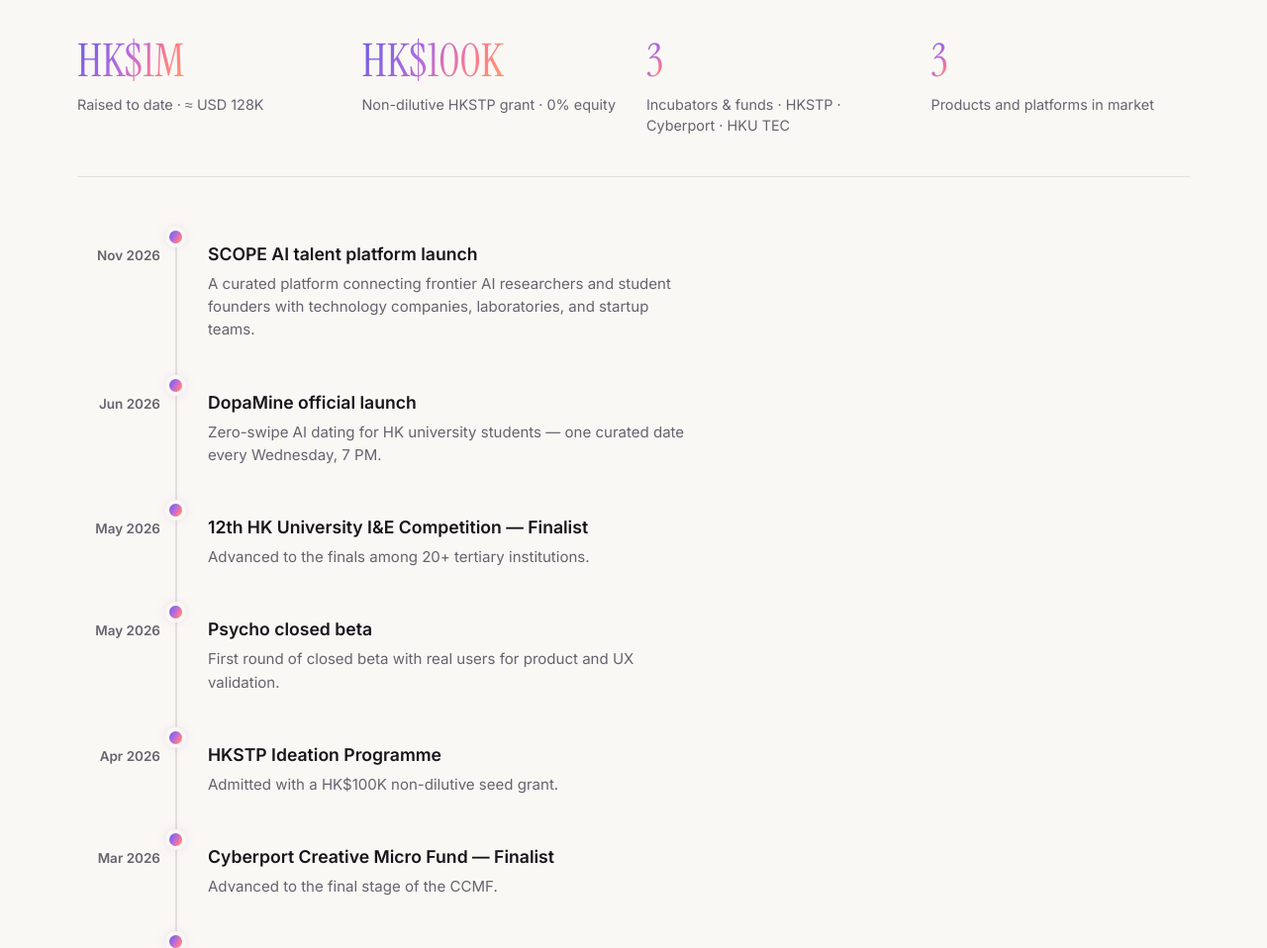
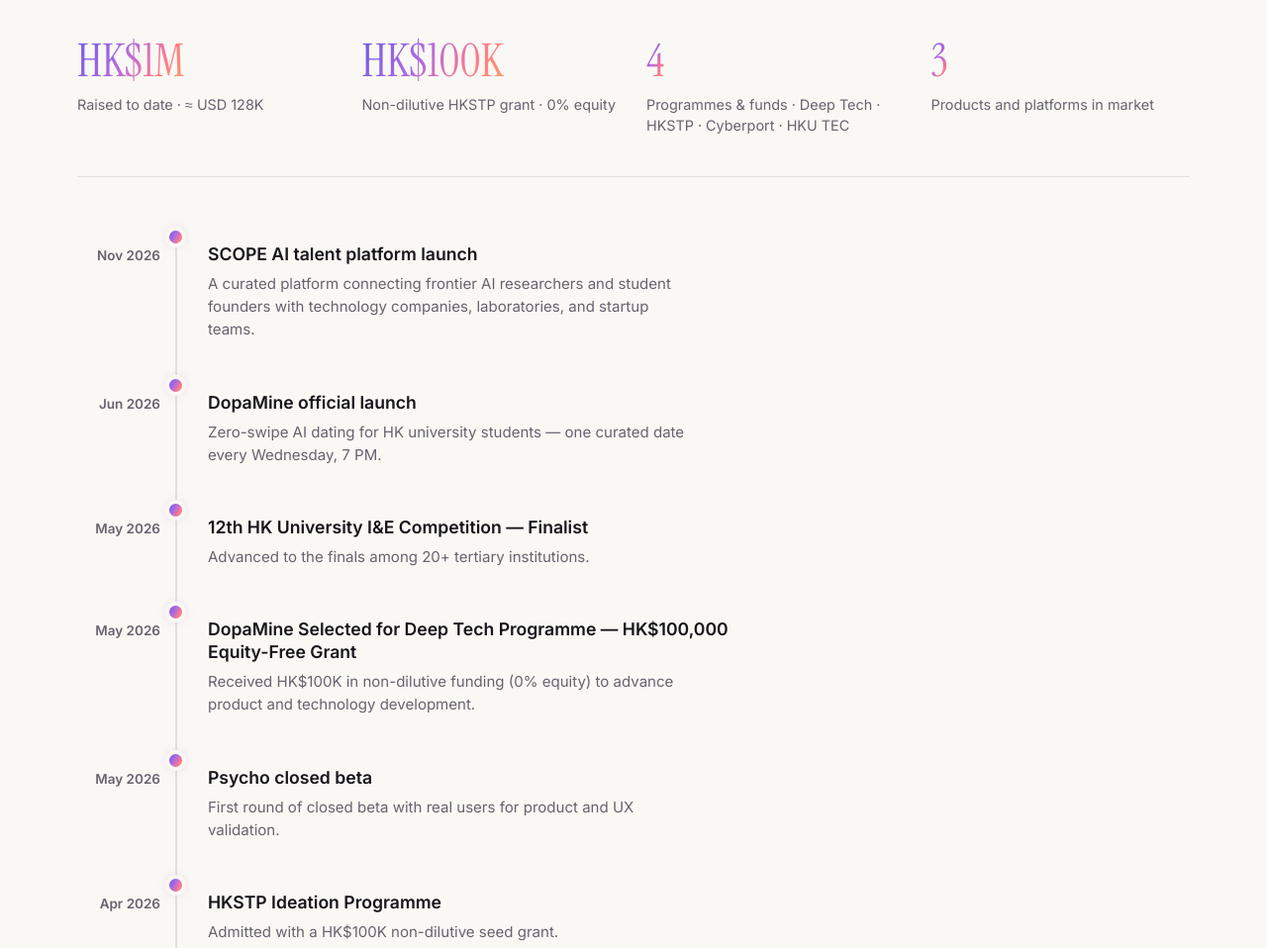
Before and after one commit to Jackie1021/psyai_website, a plain HTML site: page index.html in a window 1280 px wide. Shown: the part 8125-9083 px from the top of the page at 99% size. Drawn offline with Linux system fonts and the light colour scheme.

Commit message:
Add DopaMine Deep Tech grant milestone

```diff
--- a/i18n.js
+++ b/i18n.js
@@ -120,7 +120,7 @@
       "ms.title": "起步六个月。<br />融资 HK$1M。<em>一切才刚刚开始。</em>",
       "ms.stat1.label": "累计融资 · ≈ 12.8 万美元",
       "ms.stat2.label": "科技园非稀释拨款 · 0% 股权",
-      "ms.stat3.label": "孵化器与基金 · 科技园 · 数码港 · 港大 TEC",
+      "ms.stat3.label": "计划与基金 · Deep Tech · 科技园 · 数码港 · 港大 TEC",
       "ms.stat4.label": "已上线产品与平台",
       "ms.t0.date": "2026年11月",
       "ms.t0.title": "SCOPE AI 人才平台正式上线",
@@ -131,6 +131,9 @@
       "ms.t2.date": "2026年5月",
       "ms.t2.title": "第 12 届香港大学生创新创业大赛 — 决赛入围",
       "ms.t2.meta": "在 20 多所高校中晋级决赛。",
+      "ms.t2deep.date": "2026年5月",
+      "ms.t2deep.title": "DopaMine 入选 Deep Tech Programme — HK$100,000 股权零稀释资助",
+      "ms.t2deep.meta": "获 HK$100K 非稀释资助（0% 股权），用于推进产品与技术研发。",
       "ms.t3.date": "2026年5月",
       "ms.t3.title": "Psycho 封闭测试",
       "ms.t3.meta": "首轮面向真实用户的封测，验证产品与体验。",
@@ -340,7 +343,7 @@
       "ms.title": "起步六個月。<br />融資 HK$1M。<em>一切才剛剛開始。</em>",
       "ms.stat1.label": "累計融資 · ≈ 12.8 萬美元",
       "ms.stat2.label": "科技園非稀釋撥款 · 0% 股權",
-      "ms.stat3.label": "孵化器與基金 · 科技園 · 數碼港 · 港大 TEC",
+      "ms.stat3.label": "計劃與基金 · Deep Tech · 科技園 · 數碼港 · 港大 TEC",
       "ms.stat4.label": "已上線產品與平台",
       "ms.t0.date": "2026年11月",
       "ms.t0.title": "SCOPE AI 人才平台正式上線",
@@ -351,6 +354,9 @@
       "ms.t2.date": "2026年5月",
       "ms.t2.title": "第 12 屆香港大學生創新創業大賽 — 決賽入圍",
       "ms.t2.meta": "在 20 多所高校中晉級決賽。",
+      "ms.t2deep.date": "2026年5月",
+      "ms.t2deep.title": "DopaMine 入選 Deep Tech Programme — HK$100,000 股權零稀釋資助",
+      "ms.t2deep.meta": "獲 HK$100K 非稀釋資助（0% 股權），用於推進產品與技術研發。",
       "ms.t3.date": "2026年5月",
       "ms.t3.title": "Psycho 封閉測試",
       "ms.t3.meta": "首輪面向真實用戶的封測，驗證產品與體驗。",
--- a/index.html
+++ b/index.html
@@ -451,8 +451,8 @@
           <span class="ms-stat__label" data-i18n="ms.stat2.label">Non-dilutive HKSTP grant · 0% equity</span>
         </div>
         <div class="ms-stat">
-          <span class="ms-stat__num">3</span>
-          <span class="ms-stat__label" data-i18n="ms.stat3.label">Incubators &amp; funds · HKSTP · Cyberport · HKU TEC</span>
+          <span class="ms-stat__num">4</span>
+          <span class="ms-stat__label" data-i18n="ms.stat3.label">Programmes &amp; funds · Deep Tech · HKSTP · Cyberport · HKU TEC</span>
         </div>
         <div class="ms-stat">
           <span class="ms-stat__num">3</span>
@@ -483,6 +483,14 @@
           <div class="tl-body">
             <h3 class="tl-title" data-i18n="ms.t2.title">12th HK University I&amp;E Competition — Finalist</h3>
             <p class="tl-meta" data-i18n="ms.t2.meta">Advanced to the finals among 20+ tertiary institutions.</p>
+          </div>
+        </li>
+        <li class="tl-item">
+          <span class="tl-dot" aria-hidden="true"></span>
+          <span class="tl-date" data-i18n="ms.t2deep.date">May 2026</span>
+          <div class="tl-body">
+            <h3 class="tl-title" data-i18n="ms.t2deep.title">DopaMine Selected for Deep Tech Programme — HK$100,000 Equity-Free Grant</h3>
+            <p class="tl-meta" data-i18n="ms.t2deep.meta">Received HK$100K in non-dilutive funding (0% equity) to advance product and technology development.</p>
           </div>
         </li>
         <li class="tl-item">
```
